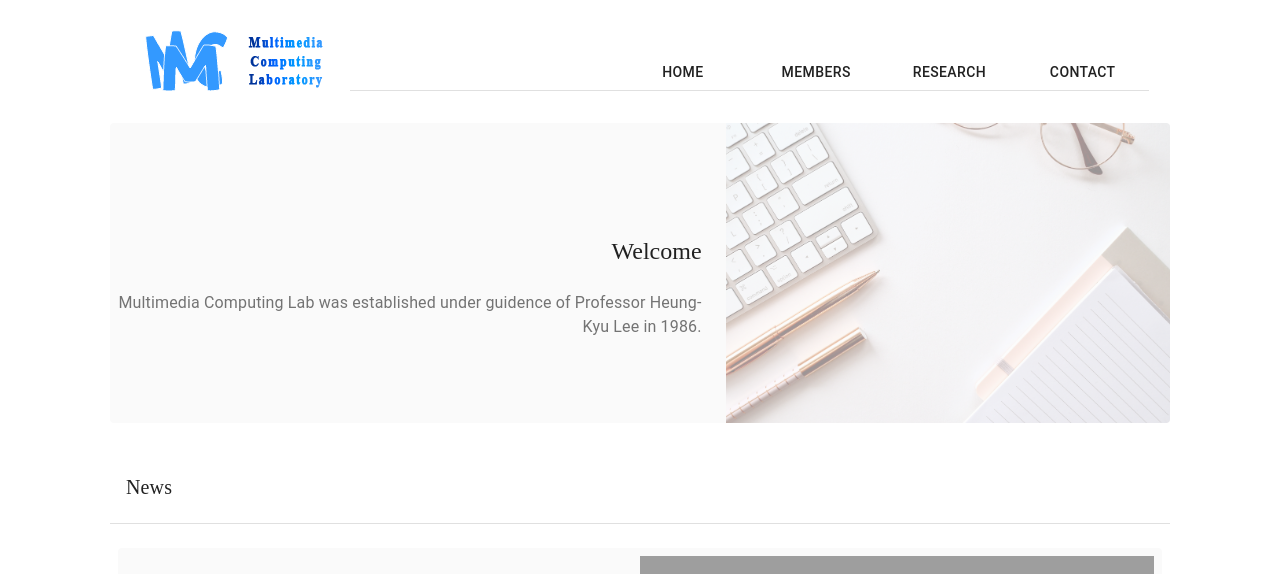
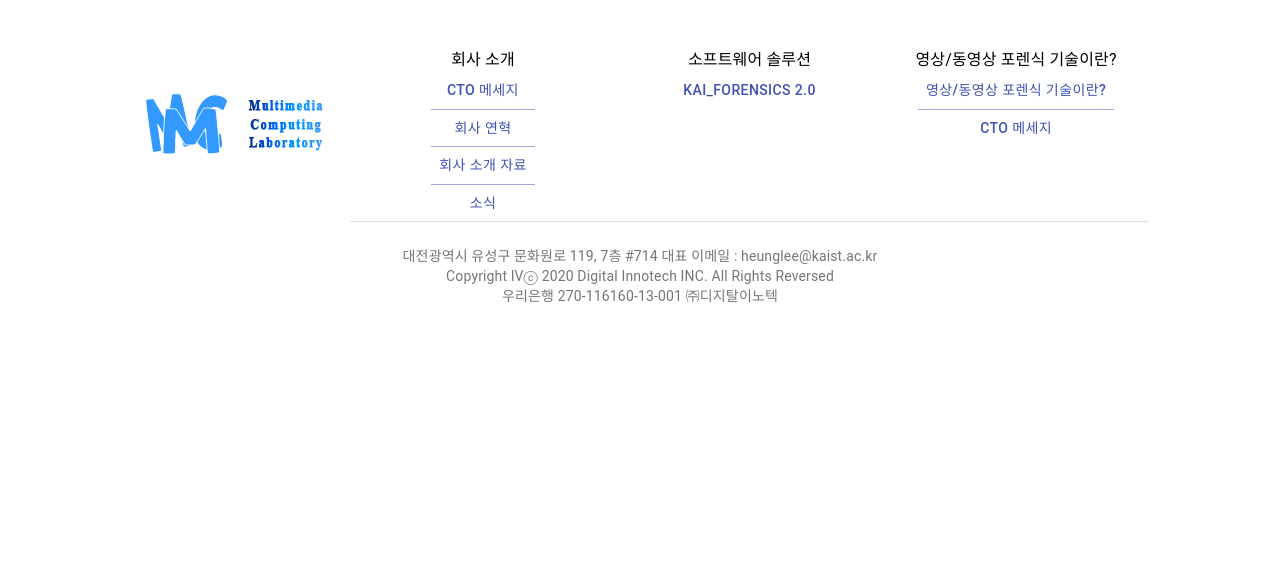
Before and after one commit to Woogeun/Digital_Innotech, a React (Create React App) app in the folder frontend/: page / in a window 1280 px wide. Shown: the top 574 px of the page. Built offline with nearby package versions, Linux system fonts and the light colour scheme; grey boxes are pictures that could not be loaded.

Commit message:
implemented header buttons with url

```diff
--- a/frontend/src/components/Body.js
+++ b/frontend/src/components/Body.js
@@ -14,9 +14,8 @@ class Body extends Component {
 					<div className='container'>
 						<Switch>
 							<Route path="/about" component={() => <About subAbout={ this.props.subAbout } />} />
-							<Route path="/members" component={Members} />
-							<Route path="/contact" component={Contact} />
-							<Route path="/research" component={Research} />
+							<Route path="/solution" component={Members} />
+							<Route path="/forensics" component={Contact} />
 							<Route path="/" component={() => <Home />} />
 						</Switch>
 					</div>
--- a/frontend/src/components/Footer.js
+++ b/frontend/src/components/Footer.js
@@ -32,14 +32,15 @@ export default function Footer(props) {
   return (
     <footer className={classes.footer}>
       <Container maxWidth="lg">
-        <Typography variant="subtitle1" align="center" gutterBottom>
+        {/*<Typography variant="subtitle1" align="center" gutterBottom>
           Multimedia Computing Laboratory
+        </Typography>*/}
+        <Typography variant="body2" align="center" color="textSecondary" component="p">
+          대전광역시 유성구 문화원로 119, 7층 #714  대표 이메일 : heunglee@kaist.ac.kr<br/>
+          Copyright  Ⅳⓒ 2020 Digital Innotech INC. All Rights Reversed<br/>
+          우리은행 270-116160-13-001 ㈜디지탈이노텍
         </Typography>
-        <Typography variant="body2" align="center" color="textSecondary" component="p">
-          	2F #201, Daejeon-ro 1092, Daedeok-gu, Daejeon, South Korea 34433<br/>
-			Tel. +82-42-365-9046 Email. contact@vpluslab.kr<br/>
-        </Typography>
-        <Copyright />
+        {/*<Copyright />*/}
       </Container>
     </footer>
   );
--- a/frontend/src/components/Header.js
+++ b/frontend/src/components/Header.js
@@ -32,6 +32,10 @@ const useStyles = makeStyles(theme => ({
   },
   divider: {
     margin: theme.spacing(1, 0, 0, 0)
+  },
+  buttonGroup: {
+    // position: "absolute",
+    // top: 0
   }
 }));
 
@@ -45,11 +49,33 @@ export default function Header(props) {
         <Grid item xs={10} sm={10}>
           <Toolbar component="nav" variant="dense" className={classes.toolbar}>
             <img src={Logo}/>
-            <spacer/>
-            <spacer/>
+            {/*<spacer/>*/}
             <Grid container justify="flex-end" className={classes.toolbarSecondary}>
 	            {sections.map(section => (
-	            	<Grid item xs={2} sm={2}>
+                <Grid item xs={4}>
+                  <div>
+                    {/*key={section.title}*/}
+                    <Typography>
+                      { section.title }
+                    </Typography>
+                    <ButtonGroup
+                      variant="text"
+                      orientation="vertical"
+                      color="primary"
+                      aria-label="vertical outlined primary button group"
+                      className={classes.buttonGroup}
+                      hidden="true">
+                      {section.subSections.map(subSection => (
+                        <Button href={subSection.url}>
+                          { subSection.title }
+                        </Button>
+                        ))}
+                    </ButtonGroup>
+
+
+                  </div>
+                </Grid>
+	            	/*<Grid item xs={2} sm={2}>
 		              <Button
 		              	fullWidth={true}
 		              	size="medium"
@@ -58,7 +84,7 @@ export default function Header(props) {
 		              >
 		                {section.title}
 		              </Button>
-	              </Grid>
+	              </Grid>*/
 
 	            ))}
             </Grid>
--- a/frontend/src/shared/App.js
+++ b/frontend/src/shared/App.js
@@ -15,20 +15,50 @@ class App extends Component {
 		this.state = {
 			sections: [
 				{
-					title: "Home",
-					url: "/"
+					title: "회사 소개",
+					url: "/about",
+					subSections: [
+						{
+							title: "CTO 메세지",
+							url: "/message"
+						},
+						{
+							title: "회사 연혁",
+							url: "/history"
+						},
+						{
+							title: "회사 소개 자료",
+							url: "/introduction"
+						},
+						{
+							title: "소식",
+							url: "/news"
+						},
+					]
 				},
 				{
-					title: "Members",
-					url: "/members"
+					title: "소프트웨어 솔루션",
+					url: "/solution",
+					subSections: [
+						{
+							title: "KAI_Forensics 2.0",
+							url: "/kaiForensics"
+						}
+					]
 				},
 				{
-					title: "Research",
-					url: "/research"
-				},
-				{
-					title: "Contact",
-					url: "/contact"
+					title: "영상/동영상 포렌식 기술이란?",
+					url: "/forensics",
+					subSections: [
+						{
+							title: "영상/동영상 포렌식 기술이란?",
+							url: "/technique"
+						},
+						{
+							title: "CTO 메세지",
+							url: "/papers"
+						}
+					]
 				}
 			]
 		};
@@ -40,10 +70,10 @@ class App extends Component {
 
 				<Header
 					sections={this.state.sections}
-					title='Multimedia Computing Laboratory'
+
 				/>
 
-				<Body subAbout={ this.state.sections.map(section => (section.name)) } />
+				{/*<Body sections={ this.state.sections } />*/}
 
 				{/*<Menu/>
 				<h1>{this.props.data}</h1>
```
